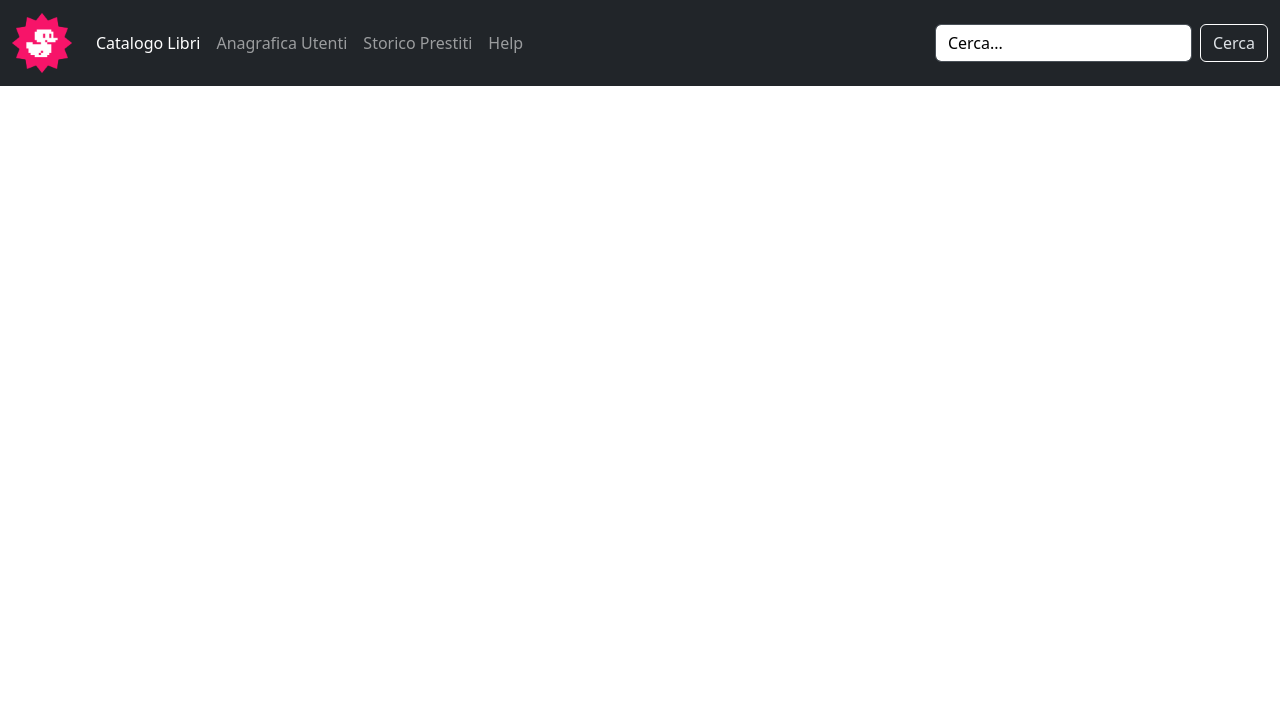
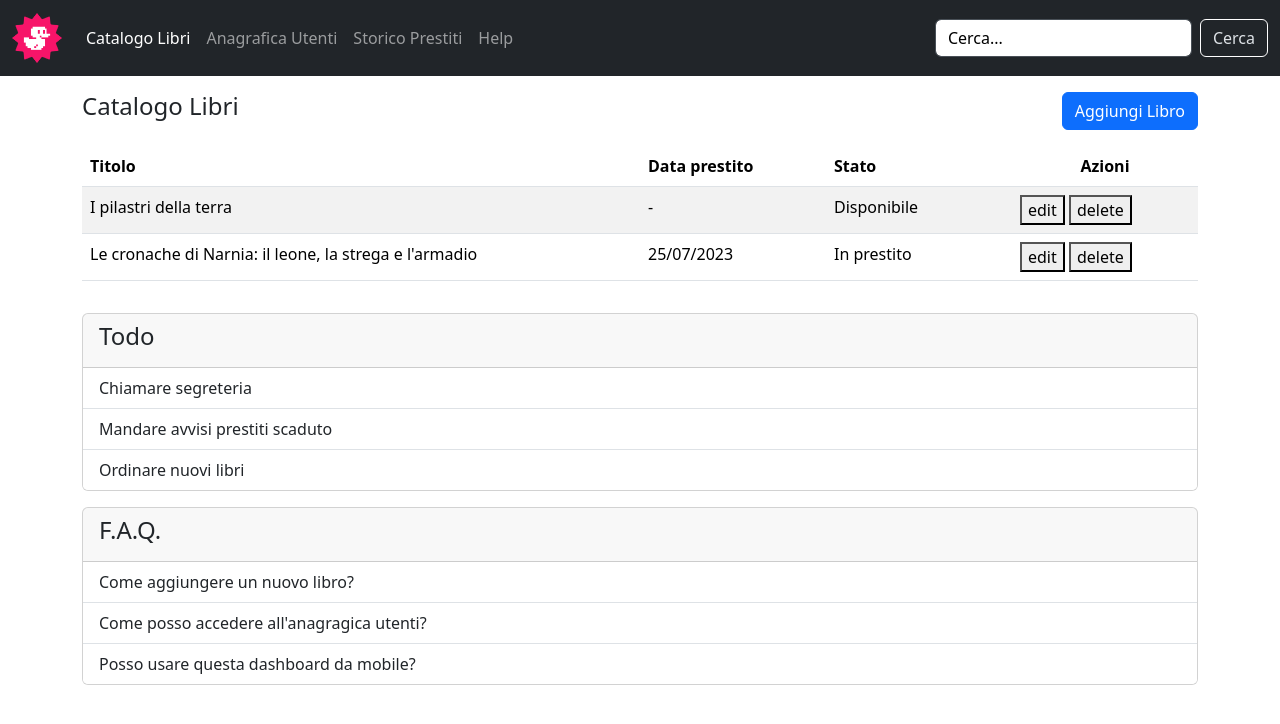
Before and after one commit to Michele-Brignola/html-css-bootstrap-dashboard, a plain HTML site: page index.html in a window 1280 px wide. Drawn offline with nearby package versions, Linux system fonts and the light colour scheme.

Commit message:
added general structure

```diff
--- a/index.html
+++ b/index.html
@@ -27,11 +27,12 @@
     <link rel="stylesheet" href="./css/style.css" />
   </head>
   <body>
-    <!-- Navbar -->
+    <!-- Header -->
+    <header>
       <nav class="navbar navbar-expand-lg bg-dark" data-bs-theme="dark">
         <div class="container-fluid">
           <a class="navbar-brand" href="#">
-          <img src="./img/duck.png" alt="Duck" width="60" height="60" />
+            <img src="./img/duck.png" alt="Duck" width="50" height="50" />
           </a>
           <button
             class="navbar-toggler"
@@ -66,12 +67,83 @@
                 type="search"
                 placeholder="Cerca..."
                 aria-label="Search" />
-            <button class="btn" type="submit">
-              Cerca
-            </button>
+              <button class="btn" type="submit">Cerca</button>
             </form>
           </div>
         </div>
       </nav>
+    </header>
+
+    <!-- Main -->
+    <main>
+      <section class="container my-3">
+        <!-- Header Main -->
+        <div class="d-flex justify-content-between">
+          <h4>Catalogo Libri</h4>
+          <button class="btn btn-primary">Aggiungi Libro</button>
+        </div>
+        <!-- Table -->
+        <div class="table-responsive">
+          <table class="table table-striped my-3">
+            <thead>
+              <tr>
+                <th scope="col" class="col-6">Titolo</th>
+                <th scope="col" class="col-0 col-md-2">Data prestito</th>
+                <th scope="col" class="col-2">Stato</th>
+                <th scope="col" class="col-2 text-center">Azioni</th>
+              </tr>
+            </thead>
+            <tbody>
+              <tr>
+                <td>I pilastri della terra</td>
+                <td>-</td>
+                <td>Disponibile</td>
+                <td>
+                  <button>edit</button>
+                  <button>delete</button>
+                </td>
+              </tr>
+              <tr>
+                <td>Le cronache di Narnia: il leone, la strega e l'armadio</td>
+                <td>25/07/2023</td>
+                <td>In prestito</td>
+                <td>
+                  <button>edit</button>
+                  <button>delete</button>
+                </td>
+              </tr>
+            </tbody>
+          </table>
+        </div>
+      </section>
+
+      <!-- Main Card Section -->
+      <section class="container my-3">
+        <!-- Todo Card -->
+        <div id="todo-card" class="card my-3">
+          <div class="card-header"><h4>Todo</h4></div>
+          <ul class="list-group list-group-flush">
+            <li class="list-group-item">Chiamare segreteria</li>
+            <li class="list-group-item">Mandare avvisi prestiti scaduto</li>
+            <li class="list-group-item">Ordinare nuovi libri</li>
+          </ul>
+        </div>
+        <!-- F.A.Q. Card -->
+        <div id="faq-card" class="card my-3">
+          <div class="card-header"><h4>F.A.Q.</h4></div>
+          <ul class="list-group list-group-flush">
+            <li class="list-group-item">
+              Come aggiungere un nuovo libro?
+            </li>
+            <li class="list-group-item">
+              Come posso accedere all'anagragica utenti?
+            </li>
+            <li class="list-group-item">
+              Posso usare questa dashboard da mobile?
+            </li>
+          </ul>
+        </div>
+      </section>
+    </main>
   </body>
 </html>
```
Lines whose indentation alone changed are shown as unchanged.
